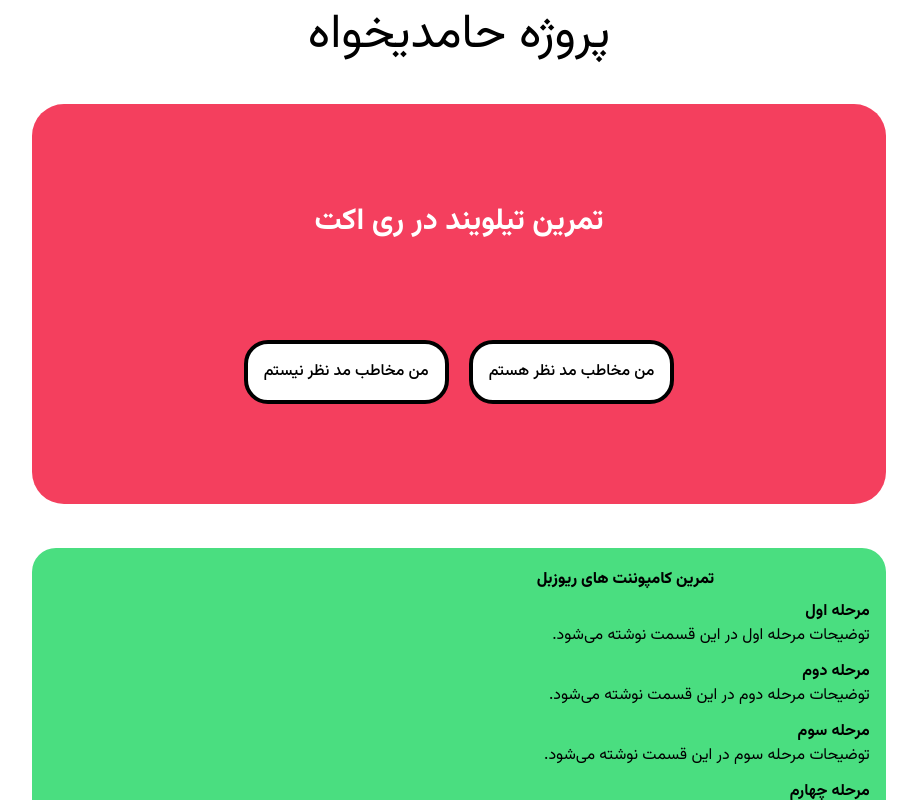
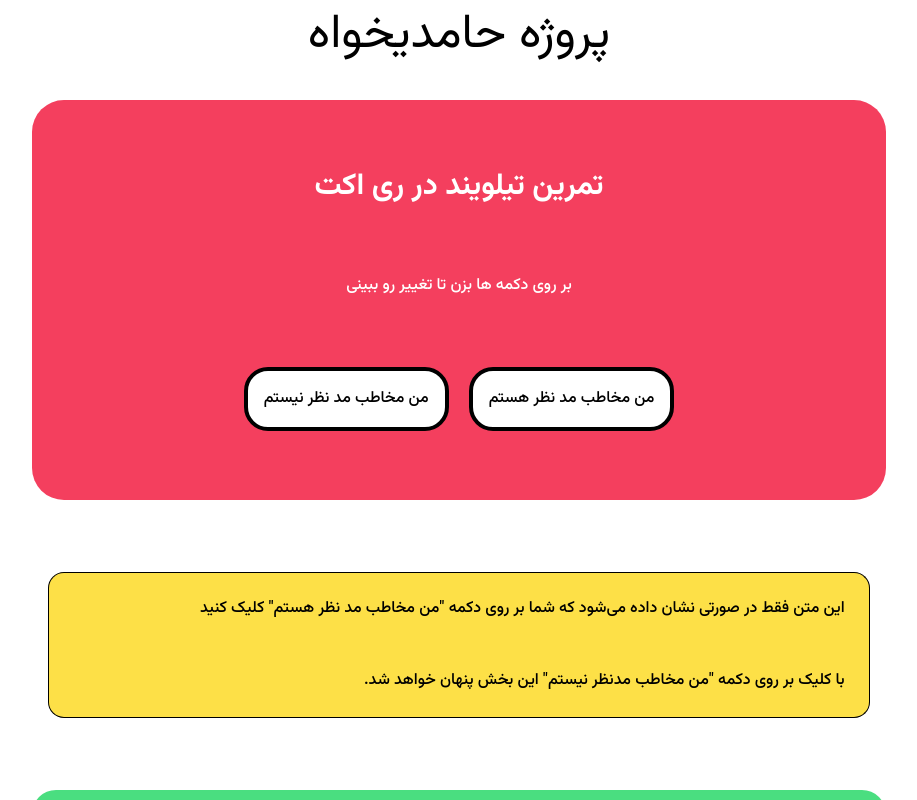
Before and after one commit to Mahdi-HamediKhah/hamedikhah.dev, a React (Vite) app: page / in a window 1280 px wide. Both pictures are taken after a click on the button "من مخاطب مد نظر هستم". Shown: the top 800 px of the page, without its empty margins (181-1098 px from the left). Built offline with nearby package versions, Linux system fonts and the light colour scheme; the HTML template or start-up script is replaced by a standard one.

Commit message:
Conditional Rendering Added Let's go....

```diff
--- a/src/App.jsx
+++ b/src/App.jsx
@@ -1,11 +1,21 @@
+import { useState } from "react";
 import ButtonTailwind from "./ButtonTailwind";
+import ConditionalRendering from "./ConditionalRendering";
 import Postcards from "./Postcards";
 function App() {
+  const [show, setShow] = useState(false);
+  const changer = (value) => {
+    setShow(value);
+  };
+
   return (
     <>
       <h1 className="text-5xl text-center mt-3">پروژه حامدیخواه</h1>
-      <ButtonTailwind />
-      <Postcards />
+      <section className="flex flex-col gap-10 my-10">
+        <ButtonTailwind OnChanger={changer} />
+        {show && <ConditionalRendering />}
+        <Postcards />
+      </section>
     </>
   );
 }
--- a/src/ButtonTailwind.jsx
+++ b/src/ButtonTailwind.jsx
@@ -1,15 +1,25 @@
-function ButtonTailwind() {
+function ButtonTailwind({ OnChanger }) {
   return (
     <div>
-      <div className="bg-rose-500 w-2/3 min-h-[50vh] m-auto flex flex-col justify-evenly items-center rounded-[2rem] my-11">
+      <div className="bg-rose-500 w-2/3 min-h-[50vh] m-auto flex flex-col justify-evenly items-center rounded-[2rem]">
         <h3 className="font-bold text-3xl text-white">
           تمرین تیلویند در ری اکت
         </h3>
+        <h5 className="text-[#fff] font-medium">
+          {" "}
+          بر روی دکمه ها بزن تا تغییر رو ببینی
+        </h5>
         <div className="flex gap-5">
-          <button className="border-4 border-black p-4 rounded-3xl bg-white font-medium">
+          <button
+            onClick={() => OnChanger(true)}
+            className="border-4 border-black p-4 rounded-3xl bg-white font-medium"
+          >
             من مخاطب مد نظر هستم
           </button>
-          <button className="border-4 border-black p-4 rounded-3xl bg-white font-medium">
+          <button
+            onClick={() => OnChanger(false)}
+            className="border-4 border-black p-4 rounded-3xl bg-white font-medium"
+          >
             من مخاطب مد نظر نیستم
           </button>
         </div>
--- /dev/null
+++ b/src/ConditionalRendering.jsx
@@ -0,0 +1,16 @@
+function ConditionalRendering() {
+  return (
+    <div className="w-2/3 mx-auto rounded-[1rem] p-4 font-medium">
+      <h3 className="border bg-yellow-300 border-b-0 border-black mt-4 text-justify p-6 rounded-t-2xl">
+        این متن فقط در صورتی نشان داده می‌شود که شما بر روی دکمه "من مخاطب مد
+        نظر هستم" کلیک کنید
+      </h3>
+      <h4 className="border bg-yellow-300 border-t-0 border-black mb-4 text-justify p-6 rounded-b-2xl">
+        {" "}
+        با کلیک بر روی دکمه "من مخاطب مدنظر نیستم" این بخش پنهان خواهد شد.
+      </h4>
+    </div>
+  );
+}
+
+export default ConditionalRendering;
```
